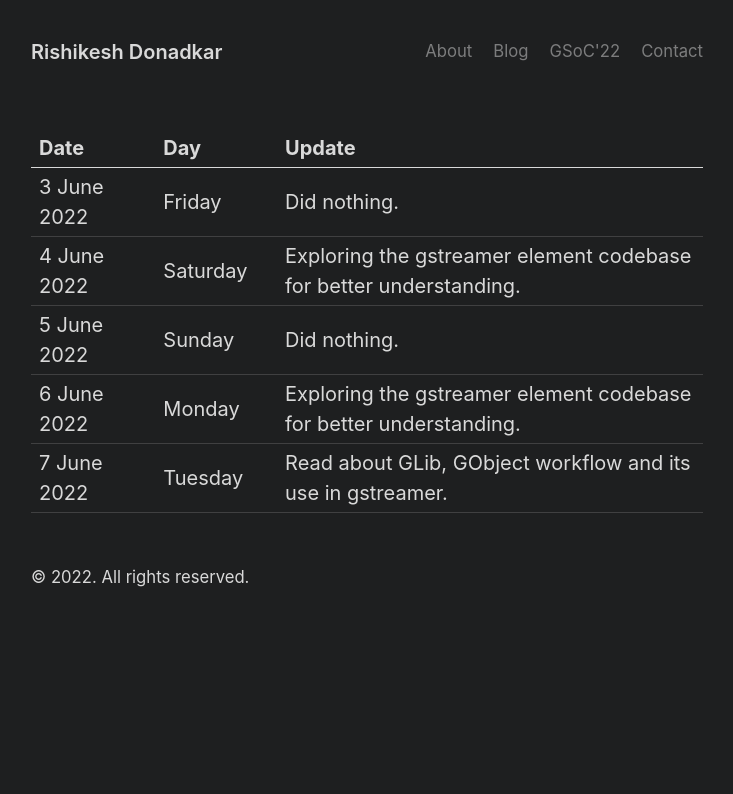
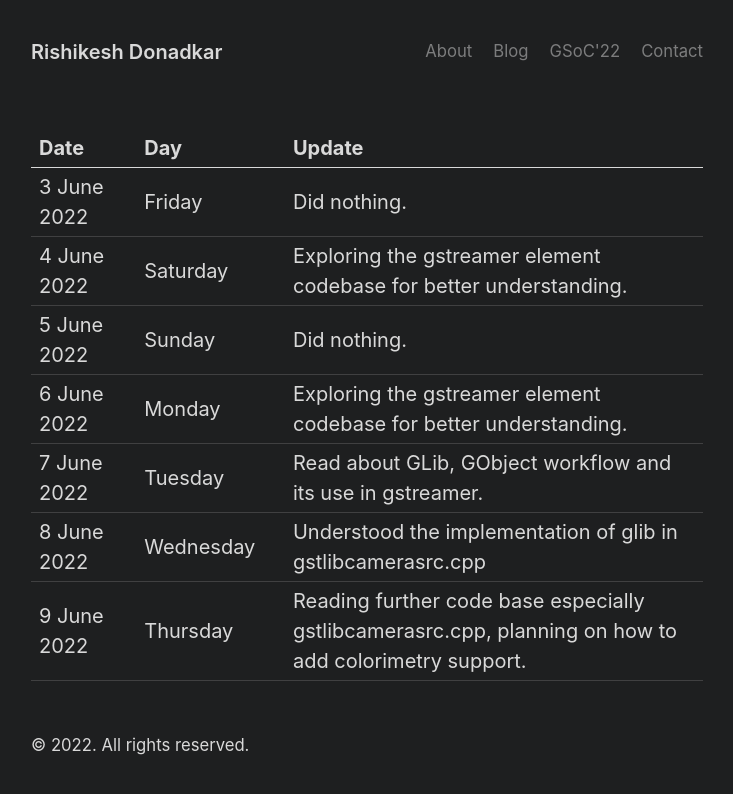
Before and after one commit to RISHI27-dot/rishi27-dot.github.io, a Jekyll site: the page built from gsoc/weeks/week0.3.md, in a window 1280 px wide. Shown: the top 794 px of the page, without its empty margins (273-1006 px from the left). Built offline with Jekyll 4.4.1, drawn with Linux system fonts in a browser that asks for light colours.

Commit message:
update 8,9 9 June 2022

```diff
--- a/gsoc/weeks/week0.3.md
+++ b/gsoc/weeks/week0.3.md
@@ -10,3 +10,5 @@ title: week 0.3
 5 June 2022  ||Sunday       || Did nothing.
 6 June 2022  ||Monday       || Exploring the gstreamer element codebase for better understanding.
 7 June 2022  ||Tuesday      || Read about GLib, GObject workflow and its use in gstreamer.
+8 June 2022  ||Wednesday    || Understood the implementation of glib in gstlibcamerasrc.cpp
+9 June 2022  ||Thursday     || Reading further code base especially gstlibcamerasrc.cpp, planning on how to add colorimetry support.
```
